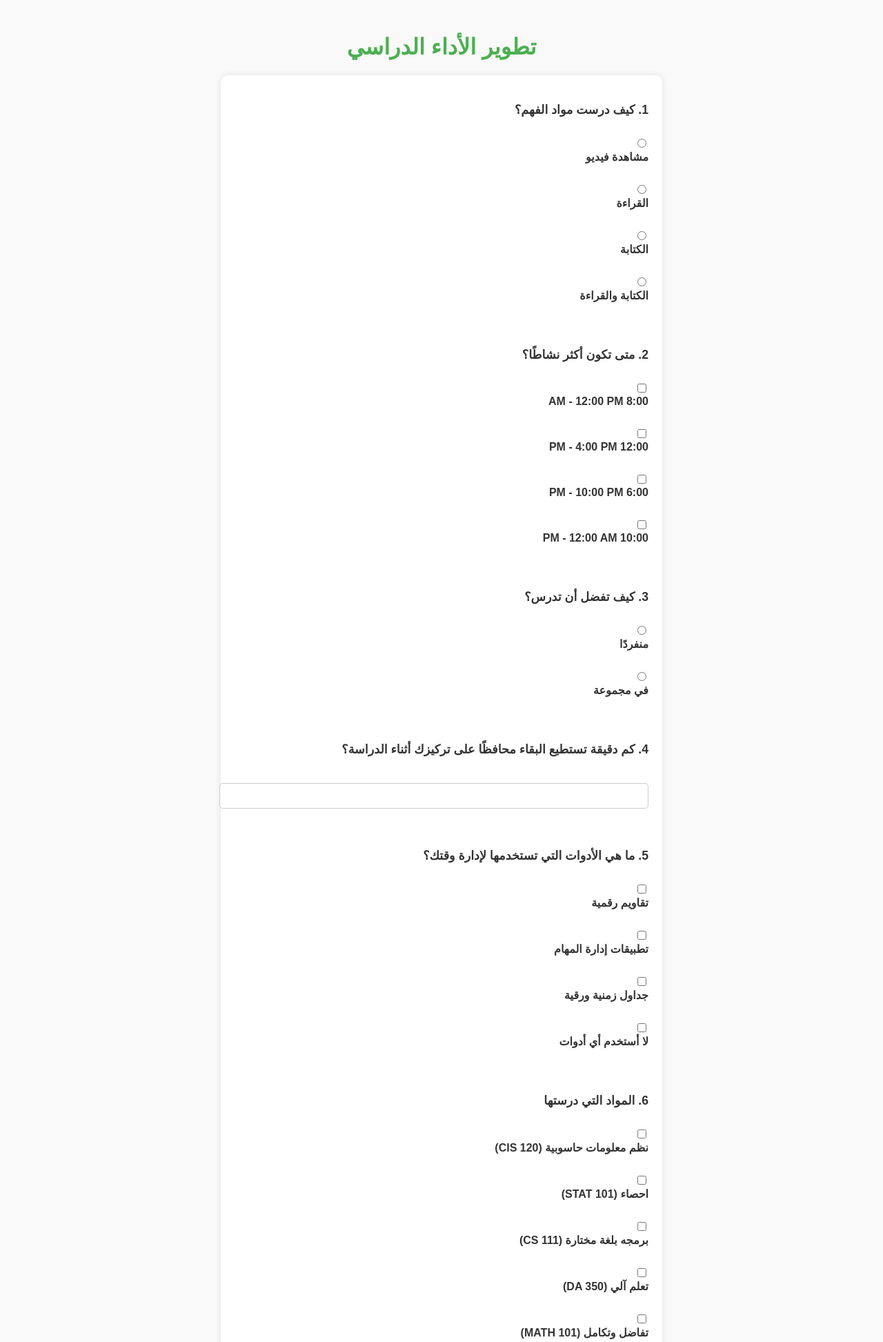
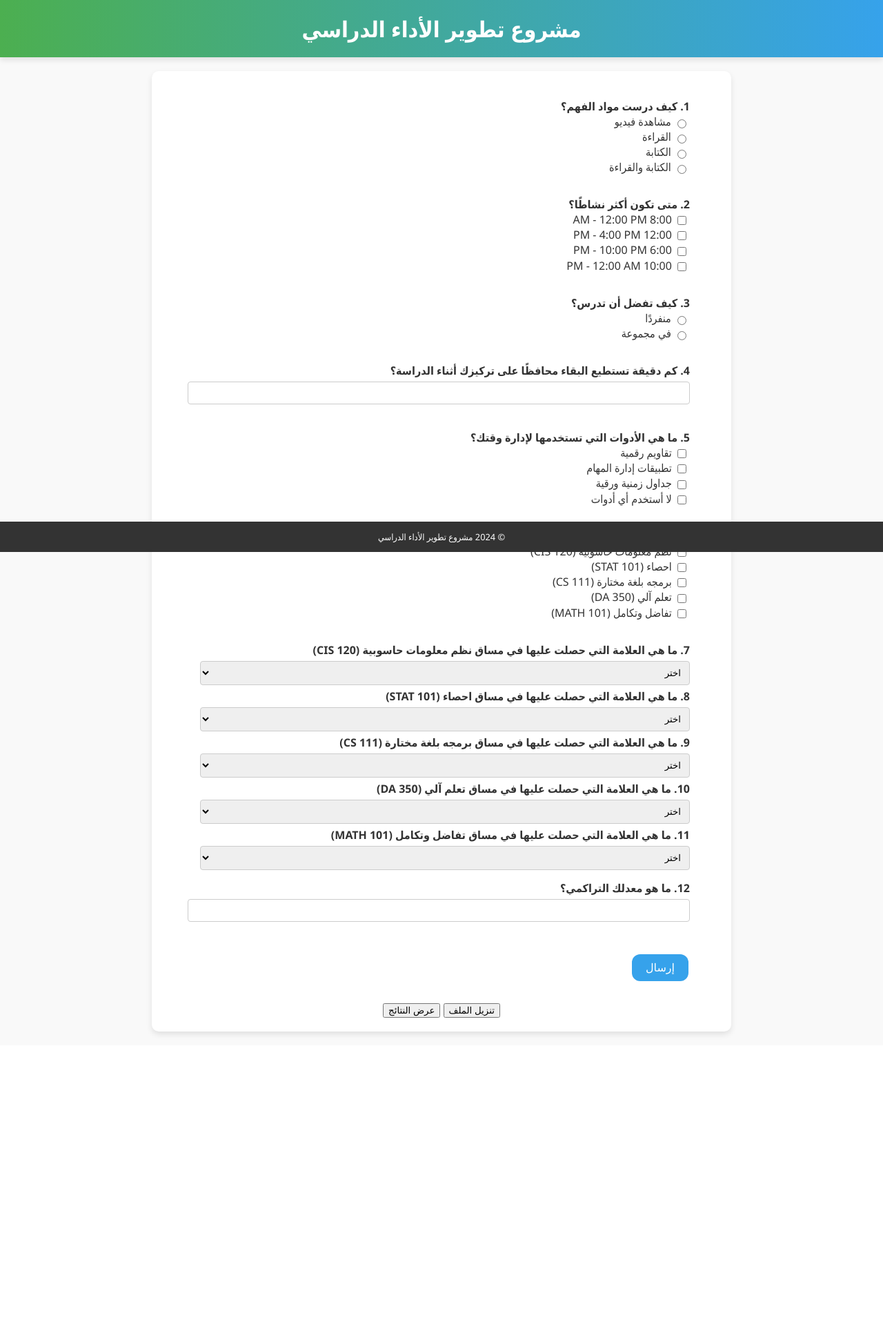
Before and after one commit to NashatAI/DA-499-WEB, a FastAPI app: page / in a window 1280 px wide. Shown: the top 1945 px of the page at 69% size. After the commit the page ends 1502 px from the top, so only its background shows below. Run offline with FastAPI, Linux system fonts and the light colour scheme; some libraries are stand-ins or nearby versions.

Commit message:
index.html

```diff
--- a/templates/index.html
+++ b/templates/index.html
@@ -3,67 +3,103 @@
 <head>
     <meta charset="UTF-8">
     <meta name="viewport" content="width=device-width, initial-scale=1.0">
-    <title>تطوير الأداء الدراسي</title>
+    <title>مشروع تطوير الأداء الدراسي</title>
     <style>
         body {
-            font-family: Arial, sans-serif;
+            font-family: 'Segoe UI', Tahoma, Geneva, Verdana, sans-serif;
+            text-align: center;
+            margin: 0;
+            padding: 0;
+            direction: rtl;
             background-color: #f9f9f9;
             color: #333;
-            padding: 20px;
-            direction: rtl;
-            text-align: right;
+        }
+        header {
+            background: linear-gradient(90deg, #4CAF50, #36A2EB);
+            color: white;
+            padding: 20px 0;
+            box-shadow: 0 4px 8px rgba(0, 0, 0, 0.1);
+            margin-bottom: 20px;
         }
         h1 {
+            margin: 0;
+            font-size: 2em;
+        }
+        section {
+            padding: 20px;
+            background-color: white;
+            margin: 20px auto;
+            width: 90%;
+            max-width: 800px;
+            border-radius: 10px;
+            box-shadow: 0 4px 8px rgba(0, 0, 0, 0.1);
+        }
+        footer {
+            background-color: #333;
+            color: white;
+            padding: 0px 0;
+            position: fixed;
+            bottom: 0;
+            width: 100%;
+            font-size: 0.8em;
+        }
+        .button {
+            background-color: #36A2EB;
+            border: none;
+            color: white;
+            padding: 10px 20px;
             text-align: center;
-            color: #4CAF50;
+            text-decoration: none;
+            display: inline-block;
+            font-size: 16px;
+            margin: 10px 2px;
+            cursor: pointer;
+            border-radius: 12px;
+            transition: background-color 0.3s;
+        }
+        .button:hover {
+            background-color: #4CAF50;
+        }
+        .question {
+            margin: 20px 0;
+            text-align: right;
+            font-weight: bold;
         }
         form {
-            background: #fff;
-            padding: 20px;
-            border-radius: 10px;
-            box-shadow: 0 0 10px rgba(0, 0, 0, 0.1);
-            max-width: 600px;
-            margin: auto;
+            display: block;
+            text-align: right;
+            margin: 20px auto;
+            width: 90%;
+            max-width: 800px;
         }
-        label {
-            display: block;
-            margin-bottom: 10px;
-            font-weight: bold;
+        input[type="checkbox"], input[type="radio"], input[type="number"], input[type="text"], select {
+            margin-right: 5px;
+            vertical-align: middle;
         }
-        input[type="radio"],
-        input[type="checkbox"] {
-            margin-left: 10px;
+        input[type="number"], input[type="text"], select {
+            width: calc(100% - 10px);
+            padding: 8px;
+            margin: 5px 0;
+            border: 1px solid #ccc;
+            border-radius: 4px;
+            transition: border-color 0.3s;
         }
-        input[type="number"],
-        select {
-            width: 100%;
-            padding: 10px;
-            margin: 10px 0 20px 0;
-            border: 1px solid #ccc;
-            border-radius: 5px;
+        input[type="number"]:focus, input[type="text"]:focus, select:focus {
+            border-color: #36A2EB;
         }
-        input[type="submit"] {
-            background-color: #4CAF50;
-            color: white;
-            padding: 10px 20px;
-            border: none;
-            border-radius: 5px;
-            cursor: pointer;
-            font-size: 16px;
-        }
-        input[type="submit"]:hover {
-            background-color: #45a049;
-        }
-        .question {
-            font-size: 1.1em;
-            margin-top: 20px;
+        .option-group {
+            margin: 10px 0;
         }
     </style>
     <script src="https://cdnjs.cloudflare.com/ajax/libs/xlsx/0.18.5/xlsx.full.min.js"></script>
 </head>
 <body>
-    <h1>تطوير الأداء الدراسي</h1>
+    <header>
+        <h1>مشروع تطوير الأداء الدراسي</h1>
+    </header>
+    <section>
         <form action="#" method="post">
+            <div class="option-group">
                 <label class="question" for="comprehension">1. كيف درست مواد الفهم؟</label><br>
                 <input type="radio" id="video" name="comprehension" value="مشاهدة فيديو">
                 <label for="video">مشاهدة فيديو</label><br>
@@ -73,26 +109,34 @@
                 <label for="writing">الكتابة</label><br>
                 <input type="radio" id="writing-reading" name="comprehension" value="الكتابة والقراءة">
                 <label for="writing-reading">الكتابة والقراءة</label><br><br>
+            </div>
 
+            <div class="option-group">
                 <label class="question" for="activity-time">2. متى تكون أكثر نشاطًا؟</label><br>
-        <input type="checkbox" id="morning1" name="activity-time" value="8:00 AM - 12:00 PM">
+                <input type="checkbox" id="morning1" name="activity-time-morning" value="8:00 AM - 12:00 PM">
                 <label for="morning1">8:00 AM - 12:00 PM</label><br>
-        <input type="checkbox" id="afternoon" name="activity-time" value="12:00 PM - 4:00 PM">
+                <input type="checkbox" id="afternoon" name="activity-time-afternoon" value="12:00 PM - 4:00 PM">
                 <label for="afternoon">12:00 PM - 4:00 PM</label><br>
-        <input type="checkbox" id="evening" name="activity-time" value="6:00 PM - 10:00 PM">
+                <input type="checkbox" id="evening" name="activity-time-evening" value="6:00 PM - 10:00 PM">
                 <label for="evening">6:00 PM - 10:00 PM</label><br>
-        <input type="checkbox" id="night" name="activity-time" value="10:00 PM - 12:00 AM">
+                <input type="checkbox" id="night" name="activity-time-night" value="10:00 PM - 12:00 AM">
                 <label for="night">10:00 PM - 12:00 AM</label><br><br>
+            </div>
 
+            <div class="option-group">
                 <label class="question" for="study-preference">3. كيف تفضل أن تدرس؟</label><br>
                 <input type="radio" id="alone" name="study-preference" value="منفردًا">
                 <label for="alone">منفردًا</label><br>
                 <input type="radio" id="group" name="study-preference" value="في مجموعة">
                 <label for="group">في مجموعة</label><br><br>
+            </div>
 
+            <div class="option-group">
                 <label class="question" for="focus-time">4. كم دقيقة تستطيع البقاء محافظًا على تركيزك أثناء الدراسة؟</label><br>
-        <input type="number" id="focus-time" name="focus-time" min="1" max="300"><br><br>
+                <input type="number" id="focus-time" name="focus-time" min="1" max="300" required><br><br>
+            </div>
 
+            <div class="option-group">
                 <label class="question" for="time-management">5. ما هي الأدوات التي تستخدمها لإدارة وقتك؟</label><br>
                 <input type="checkbox" id="digital-calendars" name="time-management" value="تقاويم رقمية">
                 <label for="digital-calendars">تقاويم رقمية</label><br>
@@ -102,24 +146,26 @@
                 <label for="paper-schedules">جداول زمنية ورقية</label><br>
                 <input type="checkbox" id="no-tools" name="time-management" value="لا أستخدم أي أدوات">
                 <label for="no-tools">لا أستخدم أي أدوات</label><br><br>
+            </div>
 
+            <div class="option-group">
                 <label class="question" for="subjects">6. المواد التي درستها</label><br>
-        <input type="checkbox" id="cis120" name="subjects" value="نظم معلومات حاسوبية (CIS 120)">
+                <input type="checkbox" id="cis120" name="subjects[]" value="نظم معلومات حاسوبية (CIS 120)">
                 <label for="cis120">نظم معلومات حاسوبية (CIS 120)</label><br>
-        <input type="checkbox" id="stat101" name="subjects" value="احصاء (STAT 101)">
+                <input type="checkbox" id="stat101" name="subjects[]" value="احصاء (STAT 101)">
                 <label for="stat101">احصاء (STAT 101)</label><br>
-        <input type="checkbox" id="cs111" name="subjects" value="برمجه بلغة مختارة (CS 111)">
+                <input type="checkbox" id="cs111" name="subjects[]" value="برمجه بلغة مختارة (CS 111)">
                 <label for="cs111">برمجه بلغة مختارة (CS 111)</label><br>
-        <input type="checkbox" id="da350" name="subjects" value="تعلم آلي (DA 350)">
+                <input type="checkbox" id="da350" name="subjects[]" value="تعلم آلي (DA 350)">
                 <label for="da350">تعلم آلي (DA 350)</label><br>
-        <input type="checkbox" id="math101" name="subjects" value="تفاضل وتكامل (MATH 101)">
+                <input type="checkbox" id="math101" name="subjects[]" value="تفاضل وتكامل (MATH 101)">
                 <label for="math101">تفاضل وتكامل (MATH 101)</label><br><br>
+            </div>
 
-        <div id="grades-section">
+            <div class="option-group" id="grades-section">
                 <label class="question" for="grade1">7. ما هي العلامة التي حصلت عليها في مساق نظم معلومات حاسوبية (CIS 120)</label><br>
-            <select id="grade1" name="grade1">
-                       <option value="" selected>اختر</option>
-                <option value="90-100">90-100</option>
+                <select id="grade1" name="grade1" required>
+                    <option value="" disabled selected>اختر</option>
                     <option value="80-89">80-89</option>
                     <option value="70-79">70-79</option>
                     <option value="60-69">60-69</option>
@@ -127,8 +173,8 @@
                 </select><br>
 
                 <label class="question" for="grade2">8. ما هي العلامة التي حصلت عليها في مساق احصاء (STAT 101)</label><br>
-            <select id="grade2" name="grade2">
-                       <option value="" selected>اختر</option>
+                <select id="grade2" name="grade2" required>
+                    <option value="" disabled selected>اختر</option>
                     <option value="90-100">90-100</option>
                     <option value="80-89">80-89</option>
                     <option value="70-79">70-79</option>
@@ -137,8 +183,8 @@
                 </select><br>
 
                 <label class="question" for="grade3">9. ما هي العلامة التي حصلت عليها في مساق برمجه بلغة مختارة (CS 111)</label><br>
-            <select id="grade3" name="grade3">
-                       <option value="" selected>اختر</option>
+                <select id="grade3" name="grade3" required>
+                    <option value="" disabled selected>اختر</option>
                     <option value="90-100">90-100</option>
                     <option value="80-89">80-89</option>
                     <option value="70-79">70-79</option>
@@ -147,75 +193,143 @@
                 </select><br>
 
                 <label class="question" for="grade4">10. ما هي العلامة التي حصلت عليها في مساق تعلم آلي (DA 350)</label><br>
-            <select id="grade4" name="grade4">
-                        <option value="" selected>اختر</option>
+                <select id="grade4" name="grade4" required>
+                    <option value="" disabled selected>اختر</option>
                     <option value="90-100">90-100</option>
                     <option value="80-89">80-89</option>
                     <option value="70-79">70-79</option>
                     <option value="60-69">60-69</option>
                     <option value="50-59">50-59</option>
                 </select><br>
-        <label for="current-gpa">11. معدلك الحالي</label><br>
-        <input type="number" id="current-gpa" name="current-gpa" min="1" max="100"><br><br>
-        <label class="question" for="study-method">12. طريقة دراستك الحالية</label><br>
-        <select id="study-method" name="study-method">
-            <option value="" selected>اختر</option>
-            <option value="تقنية البومودورو">تقنية البومودورو (تقسيم العمل إلى فترات زمنية قصيرة تليها استراحة قصيرة)</option>
-            <option value="المراجعة النشطة">المراجعة النشطة (استدعاء المعلومات من الذاكرة بدلاً من مجرد إعادة قراءتها)</option>
-            <option value="الممارسة المتقطعة">الممارسة المتقطعة (توزيع جلسات التعلم أو التدريب على فترات زمنية متباعدة)</option>
-            <option value="تدوين الملاحظات النشطة">تدوين الملاحظات النشطة (الانخراط الفعّال أثناء التدوين)</option>
-            <option value="خريطة المفاهيم">خريطة المفاهيم (تنظيم المعلومات وعرضها بشكل هيكلي)</option>
-            <option value="الدراسة الجماعية">الدراسة الجماعية (مشاركة مجموعة من الأشخاص في دراسة موضوع معين معاً)</option>
-            <option value="التعليم الذاتي">التعليم الذاتي (تحمل مسؤولية اكتساب المعرفة أو المهارات دون الاعتماد على معلم)</option>
-            <option value="التعلم عن طريق الأمثلة">التعلم عن طريق الأمثلة (تقديم أمثلة عملية توضح المفاهيم أو المهارات)</option>
-            <option value="التصور العقلي">التصور العقلي (إنشاء صور أو مشاهد ذهنية لأفكار أو مفاهيم)</option>
-            <option value="تقسيم المهام">تقسيم المهام (تجزئة العمل الكبير إلى مهام صغيرة وقابلة للتنفيذ)</option>
-            <option value="التعلم باستخدام AI">التعلم باستخدام الذكاء الاصطناعي (استخدام تقنيات الذكاء الاصطناعي لتحسين التعلم)</option>
-        </select><br><br>
-        <input type="submit" value="إرسال">
+
+                <label class="question" for="grade5">11. ما هي العلامة التي حصلت عليها في مساق تفاضل وتكامل (MATH 101)</label><br>
+                <select id="grade5" name="grade5" required>
+                    <option value="" disabled selected>اختر</option>
+                    <option value="90-100">90-100</option>
+                    <option value="80-89">80-89</option>
+                    <option value="70-79">70-79</option>
+                    <option value="60-69">60-69</option>
+                    <option value="50-59">50-59</option>
+                </select><br>
+            </div>
+
+            <div class="option-group">
+                <label class="question" for="gpa">12. ما هو معدلك التراكمي؟</label><br>
+                <input type="number" id="gpa" name="gpa" min="0" max="100" step="0.1" required><br><br>
+            </div>
+
+            <button type="submit" class="button">إرسال</button>
         </form>
+    <button id="downloadExcel">تنزيل الملف</button>
+    <button id="viewResults">عرض النتائج</button>
+    <div id="resultsDisplay" style="margin-top: 20px; display: none;">
+        <h2>النتائج المخزنة:</h2>
+        <ul id="resultsList"></ul>
+    </div>
 <script>
-        document.querySelector('form').addEventListener('submit', function (event) {
+    // استعادة البيانات المخزنة أو إنشاء مصفوفة جديدة
+    let storedData = JSON.parse(localStorage.getItem("studyResponses")) || [];
+
+    // أسماء الأسئلة (يتم أخذها مباشرة من النصوص في الموقع)
+    const headers = [
+        "كيف درست مواد الفهم؟",
+        "متى تكون أكثر نشاطًا؟",
+        "كيف تفضل أن تدرس؟",
+        "كم دقيقة تستطيع البقاء محافظًا على تركيزك أثناء الدراسة؟",
+        "ما هي الأدوات التي تستخدمها لإدارة وقتك؟",
+        "المواد التي درستها",
+        "العلامة في نظم معلومات حاسوبية (CIS 120)",
+        "العلامة في احصاء (STAT 101)",
+        "العلامة في برمجه بلغة مختارة (CS 111)",
+        "العلامة في تعلم آلي (DA 350)",
+        "العلامة في تفاضل وتكامل (MATH 101)",
+        "المعدل التراكمي"
+    ];
+
+    // حفظ البيانات عند إرسال النموذج
+    document.querySelector("form").addEventListener("submit", function (event) {
         event.preventDefault();
 
-            if (typeof XLSX === 'undefined') {
-                alert("مكتبة Excel غير متوفرة. يرجى التأكد من تضمين مكتبة SheetJS.");
+        const formData = new FormData(event.target);
+        const response = {};
+
+        for (let [key, value] of formData.entries()) {
+            response[key] = value;
+        }
+
+        // إضافة البيانات الجديدة إلى البيانات المخزنة
+        storedData.push(headers.map(header => response[header] || "")); // تخزين القيم حسب الأسئلة
+        localStorage.setItem("studyResponses", JSON.stringify(storedData));
+
+        alert("تم حفظ الإجابات بنجاح!");
+        event.target.reset(); // إعادة تعيين النموذج
+    });
+
+document.querySelector("form").addEventListener("submit", function (event) {
+    event.preventDefault();
+
+    const formData = new FormData(event.target);
+    const response = {};
+
+    // جمع القيم من كل الحقول
+    for (let [key, value] of formData.entries()) {
+        if (response[key]) {
+            // إذا كانت الحقول متعددة القيم (مثل checkboxes)
+            response[key] = Array.isArray(response[key]) ? [...response[key], value] : [response[key], value];
+        } else {
+            response[key] = value;
+        }
+    }
+
+    // إضافة البيانات الجديدة إلى القائمة المخزنة
+    storedData.push(response);
+    localStorage.setItem("studyResponses", JSON.stringify(storedData));
+
+    alert("تم حفظ الإجابات بنجاح!");
+    event.target.reset(); // إعادة تعيين النموذج
+});
+document.getElementById("viewResults").addEventListener("click", function () {
+    const resultsDisplay = document.getElementById("resultsDisplay");
+    const resultsList = document.getElementById("resultsList");
+
+    resultsList.innerHTML = ""; // تنظيف القائمة
+
+    if (storedData.length === 0) {
+        resultsList.innerHTML = "<li>لا توجد بيانات مخزنة.</li>";
+    } else {
+        storedData.forEach((entry, index) => {
+            const listItem = document.createElement("li");
+            listItem.textContent = `الإجابة ${index + 1}: ${JSON.stringify(entry)}`;
+            resultsList.appendChild(listItem);
+        });
+    }
+
+    resultsDisplay.style.display = "block"; // إظهار النتائج
+});
+document.getElementById("downloadExcel").addEventListener("click", function () {
+    if (storedData.length === 0) {
+        alert("لا توجد بيانات لتنزيلها.");
         return;
     }
 
-            const formData = new FormData(event.target);
-            const collectedData = {};
+    // إعداد البيانات مع الرؤوس
+    const dataWithHeaders = [headers, ...storedData.map(entry => headers.map(header => entry[header] || ""))];
 
-            for (let [key, value] of formData.entries()) {
-                if (!collectedData[key]) {
-                    collectedData[key] = value;
-                } else {
-                    collectedData[key] += `, ${value}`;
-                }
-            }
-
-            const focusTime = parseInt(formData.get("focus-time"), 10);
-            const gpa = parseFloat(formData.get("current-gpa"));
-
-            if (focusTime <= 0 || focusTime > 300) {
-                alert("الرجاء إدخال عدد دقائق صالح (بين 1 و300)!");
-                return;
-            }
-
-            if (gpa <= 0 || gpa > 100) {
-                alert("الرجاء إدخال معدل صحيح (بين 1 و100)!");
-                return;
-            }
-
-            const data = [["السؤال", "الإجابة"], ...Object.entries(collectedData)];
-
-            const ws = XLSX.utils.aoa_to_sheet(data);
+    const ws = XLSX.utils.aoa_to_sheet(dataWithHeaders);
     const wb = XLSX.utils.book_new();
     XLSX.utils.book_append_sheet(wb, ws, "Responses");
 
     XLSX.writeFile(wb, "responses.xlsx");
-            alert("تم تنزيل ملف Excel بنجاح!");
 });
+
 </script>
+
+
 </body>
 </html>
+    </section>
+    <footer>
+        <p>&copy; 2024 مشروع تطوير الأداء الدراسي</p>
+    </footer>
+</body>
+</html>
```
Lines whose indentation alone changed are shown as unchanged.
